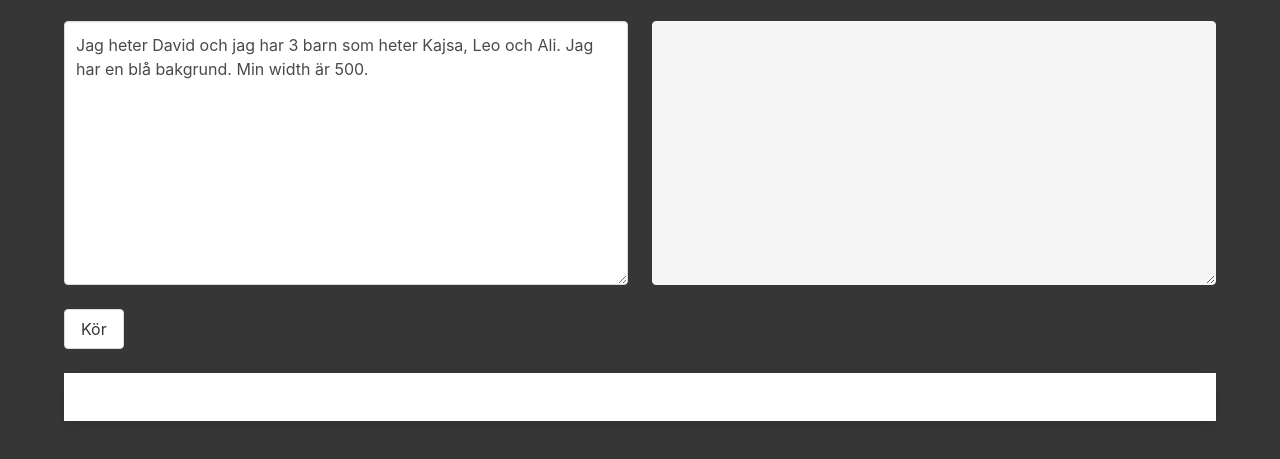
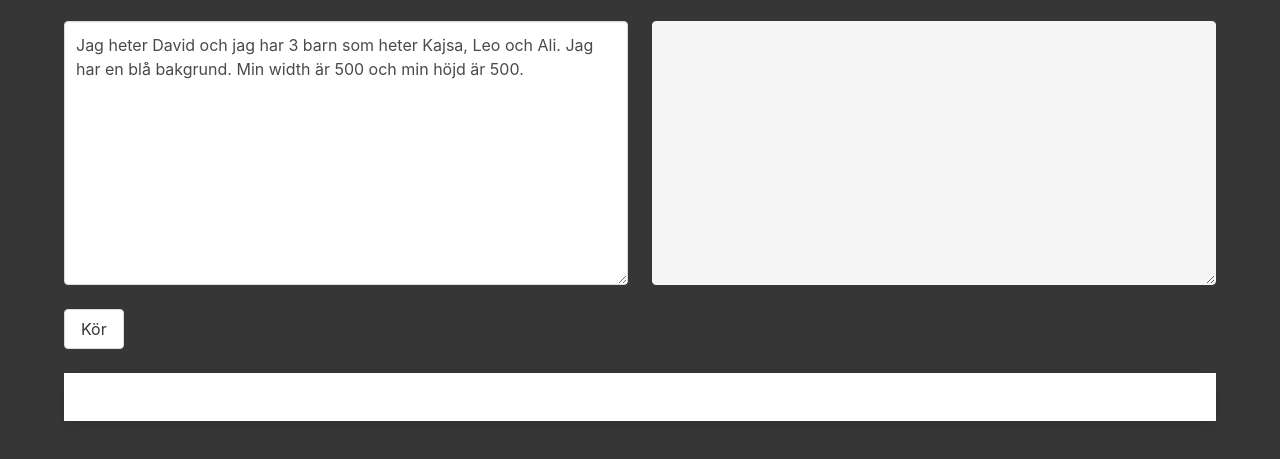
Before and after one commit to KararTY/Program-in-Swedish, a website: page public/index.html in a window 1280 px wide. Shown: the part 39-498 px from the top of the page. Drawn offline with Linux system fonts and the light colour scheme.

Commit message:
Update html

```diff
--- a/public/index.html
+++ b/public/index.html
@@ -18,7 +18,7 @@
       <div class="column">
         <div class="field">
           <div class="control">
-            <textarea id="input" cols="30" rows="10" class="textarea">Jag heter David och jag har 3 barn som heter Kajsa, Leo och Ali. Jag har en blå bakgrund. Min width är 500.</textarea>
+            <textarea id="input" cols="30" rows="10" class="textarea">Jag heter David och jag har 3 barn som heter Kajsa, Leo och Ali. Jag har en blå bakgrund. Min width är 500 och min höjd är 500.</textarea>
           </div>
         </div>
         <br>
```
